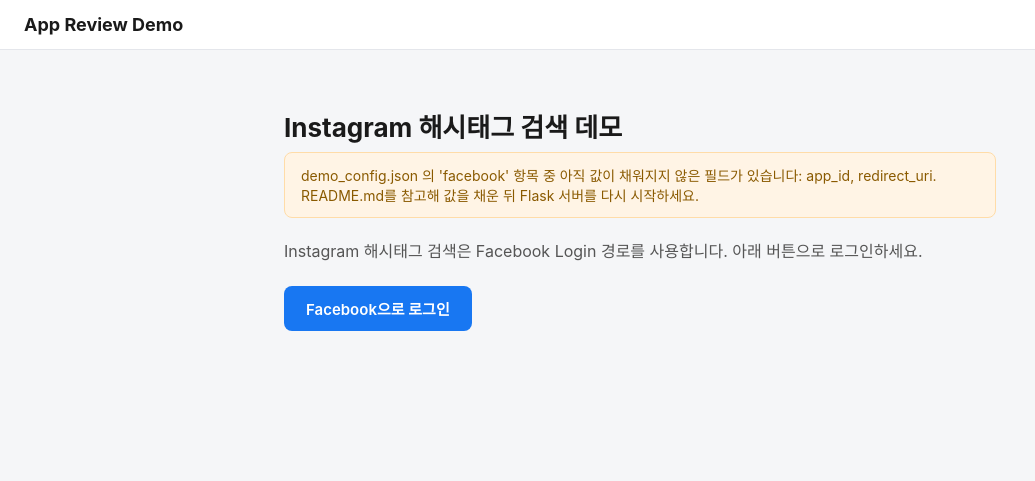
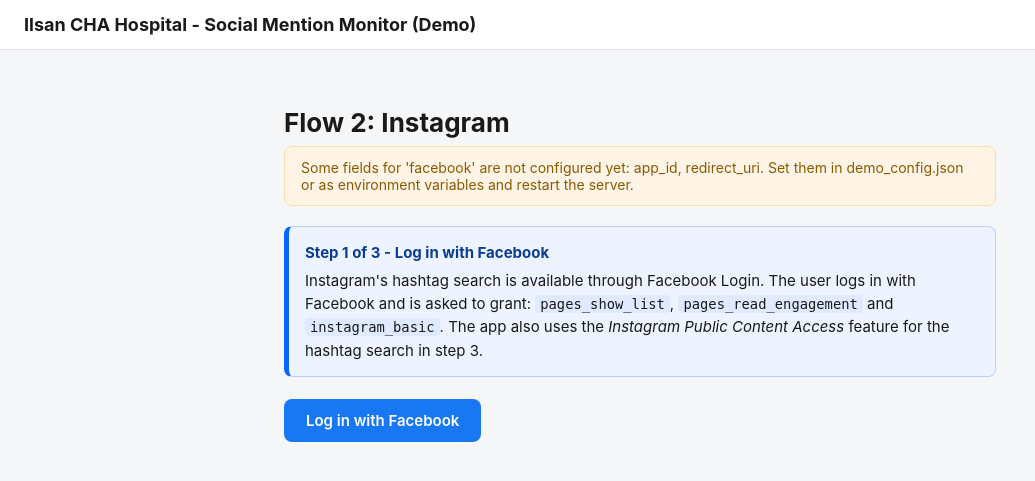
Before and after one commit to ilsanchamcmp-max/app-review-demo, a Flask app: page /instagram in a window 1280 px wide. Shown: the top 481 px of the page, without its empty margins (0-1035 px from the left). Run offline with Flask 3, Linux system fonts and the light colour scheme.

Commit message:
English UI with permission captions, network error handling

```diff
--- a/app.py
+++ b/app.py
@@ -78,6 +78,18 @@
 CONFIG = load_config()
 
 app = Flask(__name__)
+
+
+@app.errorhandler(requests.RequestException)
+def handle_network_error(exc):
+    return render_template(
+        "error.html",
+        title="Temporary network problem",
+        message="A request to the Meta API timed out or failed. Please go back and try again.",
+        back_url=request.referrer or url_for("index"),
+    ), 502
+
+
 app.secret_key = (
     CONFIG.get("flask_secret_key")
     if not _is_placeholder(CONFIG.get("flask_secret_key"))
@@ -100,9 +112,8 @@
     missing = [k for k in ("app_id", "app_secret", "redirect_uri") if _is_placeholder(cfg.get(k))]
     if missing:
         return (
-            f"demo_config.json 의 '{provider_key}' 항목 중 아직 값이 채워지지 않은 "
-            f"필드가 있습니다: {', '.join(missing)}. README.md를 참고해 값을 채운 뒤 "
-            "Flask 서버를 다시 시작하세요."
+            f"Some fields for '{provider_key}' are not configured yet: {', '.join(missing)}. "
+            "Set them in demo_config.json or as environment variables and restart the server."
         )
     return None
 
@@ -146,7 +157,7 @@
     if error:
         return render_template(
             "error.html",
-            title="Threads 로그인 실패",
+            title="Threads login failed",
             message=request.args.get("error_description", error),
             back_url=url_for("threads_home"),
         )
@@ -155,8 +166,8 @@
     if not state or state != session.get("threads_oauth_state"):
         return render_template(
             "error.html",
-            title="Threads 로그인 실패",
-            message="state 값이 일치하지 않습니다(요청 위조 방지 검증 실패). 처음부터 다시 시도하세요.",
+            title="Threads login failed",
+            message="The state value did not match (CSRF check failed). Please start again.",
             back_url=url_for("threads_home"),
         )
 
@@ -164,8 +175,8 @@
     if not code:
         return render_template(
             "error.html",
-            title="Threads 로그인 실패",
-            message="인가 코드(code)를 받지 못했습니다.",
+            title="Threads login failed",
+            message="No authorization code was received.",
             back_url=url_for("threads_home"),
         )
 
@@ -184,8 +195,8 @@
     if resp.status_code != 200:
         return render_template(
             "error.html",
-            title="Threads 토큰 교환 실패",
-            message=f"응답 코드 {resp.status_code}: {resp.text[:500]}",
+            title="Threads token exchange failed",
+            message=f"Response {resp.status_code}: {resp.text[:500]}",
             back_url=url_for("threads_home"),
         )
 
@@ -215,7 +226,7 @@
     if profile_resp.status_code == 200:
         profile = profile_resp.json()
     else:
-        errors.append(f"프로필 조회 실패 (status {profile_resp.status_code}): {profile_resp.text[:500]}")
+        errors.append(f"Profile request failed (status {profile_resp.status_code}): {profile_resp.text[:500]}")
 
     media_resp = requests.get(
         f"{THREADS_GRAPH_BASE}/me/threads",
@@ -229,7 +240,7 @@
     if media_resp.status_code == 200:
         media = media_resp.json().get("data", [])
     else:
-        errors.append(f"내 게시물 조회 실패 (status {media_resp.status_code}): {media_resp.text[:500]}")
+        errors.append(f"Own posts request failed (status {media_resp.status_code}): {media_resp.text[:500]}")
 
     return render_template("threads_profile.html", profile=profile, media=media, errors=errors)
 
@@ -262,7 +273,7 @@
         if resp.status_code == 200:
             results = resp.json().get("data", [])
         else:
-            error = f"검색 API 호출 실패 (status {resp.status_code}): {resp.text[:500]}"
+            error = f"Search request failed (status {resp.status_code}): {resp.text[:500]}"
 
     return render_template(
         "threads.html",
@@ -316,7 +327,7 @@
     if error:
         return render_template(
             "error.html",
-            title="Facebook 로그인 실패",
+            title="Facebook login failed",
             message=request.args.get("error_description", error),
             back_url=url_for("instagram_home"),
         )
@@ -325,8 +336,8 @@
     if not state or state != session.get("fb_oauth_state"):
         return render_template(
             "error.html",
-            title="Facebook 로그인 실패",
-            message="state 값이 일치하지 않습니다(요청 위조 방지 검증 실패). 처음부터 다시 시도하세요.",
+            title="Facebook login failed",
+            message="The state value did not match (CSRF check failed). Please start again.",
             back_url=url_for("instagram_home"),
         )
 
@@ -334,8 +345,8 @@
     if not code:
         return render_template(
             "error.html",
-            title="Facebook 로그인 실패",
-            message="인가 코드(code)를 받지 못했습니다.",
+            title="Facebook login failed",
+            message="No authorization code was received.",
             back_url=url_for("instagram_home"),
         )
 
@@ -353,8 +364,8 @@
     if resp.status_code != 200:
         return render_template(
             "error.html",
-            title="Facebook 토큰 교환 실패",
-            message=f"응답 코드 {resp.status_code}: {resp.text[:500]}",
+            title="Facebook token exchange failed",
+            message=f"Response {resp.status_code}: {resp.text[:500]}",
             back_url=url_for("instagram_home"),
         )
 
@@ -372,7 +383,7 @@
         timeout=15,
     )
     if resp.status_code != 200:
-        return [], f"관리 페이지 목록 조회 실패 (status {resp.status_code}): {resp.text[:500]}"
+        return [], f"Managed Pages request failed (status {resp.status_code}): {resp.text[:500]}"
 
     pages = []
     for page in resp.json().get("data", []):
@@ -394,7 +405,7 @@
         timeout=15,
     )
     if resp.status_code != 200:
-        return None, None, f"페이지 조회 실패 (status {resp.status_code}): {resp.text[:500]}"
+        return None, None, f"Page request failed (status {resp.status_code}): {resp.text[:500]}"
     ig = resp.json().get("instagram_business_account") or {}
     return ig.get("id"), ig.get("username"), None
 
@@ -413,12 +424,12 @@
     if not pages and not _is_placeholder(fallback_page_id):
         ig_id, ig_username, fb_error = _fetch_page_instagram_account(access_token, fallback_page_id)
         if not fb_error:
-            pages = [{"id": fallback_page_id, "name": f"페이지 {fallback_page_id}", "ig_id": ig_id, "ig_username": ig_username}]
+            pages = [{"id": fallback_page_id, "name": f"Page {fallback_page_id}", "ig_id": ig_id, "ig_username": ig_username}]
             fallback_used = True
         else:
             error = (error + " / " if error else "") + fb_error
 
-    session["ig_pages"] = {p["id"]: p["ig_id"] for p in pages}
+    session["ig_pages"] = {p["id"]: [p["ig_id"], p["name"], p["ig_username"]] for p in pages}
     return render_template("instagram_pages.html", pages=pages, error=error, fallback_used=fallback_used)
 
 
@@ -432,16 +443,18 @@
     if page_id not in pages:
         return redirect(url_for("instagram_pages"))
 
-    ig_user_id = pages[page_id]
+    ig_user_id, page_name, ig_username = pages[page_id]
     if not ig_user_id:
         return render_template(
             "error.html",
-            title="Instagram 계정 없음",
-            message="선택한 페이지에 연결된 Instagram 비즈니스/크리에이터 계정이 없습니다.",
+            title="No Instagram account",
+            message="The selected Page has no linked Instagram professional account.",
             back_url=url_for("instagram_pages"),
         )
 
     session["ig_user_id"] = ig_user_id
+    session["ig_page_name"] = page_name
+    session["ig_username"] = ig_username
     return redirect(url_for("instagram_search"))
 
 
@@ -470,7 +483,7 @@
             timeout=15,
         )
         if hashtag_resp.status_code != 200:
-            error = f"해시태그 검색 실패 (status {hashtag_resp.status_code}): {hashtag_resp.text[:500]}"
+            error = f"Hashtag search failed (status {hashtag_resp.status_code}): {hashtag_resp.text[:500]}"
         else:
             hashtag_data = hashtag_resp.json().get("data", [])
             if hashtag_data:
@@ -484,7 +497,7 @@
                     timeout=15,
                 )
                 if media_resp.status_code != 200:
-                    error = f"게시물 조회 실패 (status {media_resp.status_code}): {media_resp.text[:500]}"
+                    error = f"Media request failed (status {media_resp.status_code}): {media_resp.text[:500]}"
                 else:
                     results = media_resp.json().get("data", [])
 
--- a/static/style.css
+++ b/static/style.css
@@ -127,3 +127,17 @@
 .profile-sub { color: #8a8d91; font-size: 13px; margin: 4px 0 8px; }
 .page-card { display: flex; justify-content: space-between; align-items: center; gap: 16px; }
 .next-step { margin-top: 28px; }
+
+.caption {
+  background: #eef4ff;
+  border: 1px solid #b9d0ff;
+  border-left: 5px solid #0866ff;
+  border-radius: 8px;
+  padding: 14px 16px;
+  margin: 0 0 22px;
+  font-size: 15px;
+  line-height: 1.55;
+}
+.caption strong { display: block; margin-bottom: 4px; color: #0b3d91; }
+code { background: #f0f2f5; padding: 1px 5px; border-radius: 4px; font-size: 0.92em; }
+.caption code { background: #dfe9ff; }
--- a/templates/base.html
+++ b/templates/base.html
@@ -1,5 +1,5 @@
 <!DOCTYPE html>
-<html lang="ko">
+<html lang="en">
 <head>
   <meta charset="UTF-8">
   <meta name="viewport" content="width=device-width, initial-scale=1.0">
@@ -8,7 +8,7 @@
 </head>
 <body>
   <header class="topbar">
-    <a href="{{ url_for('index') }}" class="brand">App Review Demo</a>
+    <a href="{{ url_for('index') }}" class="brand">Ilsan CHA Hospital - Social Mention Monitor (Demo)</a>
   </header>
   <main class="container">
     {% block content %}{% endblock %}
--- a/templates/error.html
+++ b/templates/error.html
@@ -3,5 +3,5 @@
 {% block content %}
   <h1>{{ title }}</h1>
   <div class="notice error">{{ message }}</div>
-  <a class="btn btn-primary" href="{{ back_url }}">돌아가기</a>
+  <a class="btn btn-primary" href="{{ back_url }}">Go back</a>
 {% endblock %}
--- a/templates/instagram.html
+++ b/templates/instagram.html
@@ -1,20 +1,32 @@
 {% extends "base.html" %}
-{% block title %}Instagram 해시태그 검색 데모{% endblock %}
+{% block title %}Instagram - Hashtag search{% endblock %}
 {% block content %}
-  <h1>Instagram 해시태그 검색 데모</h1>
+  <h1>Flow 2: Instagram</h1>
 
   {% if warning %}
     <div class="notice warn">{{ warning }}</div>
   {% endif %}
 
   {% if not logged_in %}
-    <p class="lead">Instagram 해시태그 검색은 Facebook Login 경로를 사용합니다. 아래 버튼으로 로그인하세요.</p>
-    <a class="btn btn-facebook" href="{{ url_for('facebook_login') }}">Facebook으로 로그인</a>
+    <div class="caption">
+      <strong>Step 1 of 3 - Log in with Facebook</strong>
+      Instagram's hashtag search is available through Facebook Login. The user logs in with Facebook and is asked to grant: <code>pages_show_list</code>, <code>pages_read_engagement</code> and <code>instagram_basic</code>. The app also uses the <em>Instagram Public Content Access</em> feature for the hashtag search in step 3.
+    </div>
+    <a class="btn btn-facebook" href="{{ url_for('facebook_login') }}">Log in with Facebook</a>
   {% else %}
-    <p class="lead">병원 이름으로 검색해보세요. <a href="{{ url_for('instagram_pages') }}">← 페이지 다시 선택</a></p>
+    <div class="caption">
+      <strong>Step 3 of 3 - Feature shown: Instagram Public Content Access</strong>
+      Using the Instagram account linked to the Page chosen in step 2, the app calls <code>GET /ig_hashtag_search</code> and <code>GET /{hashtag-id}/top_media</code> to show public Instagram posts for the hashtag typed below. The hospital's communications team uses these results to see what the public is posting about the hospital.
+    </div>
+
+    <p class="lead">
+      Connected Page: <strong>{{ session.get('ig_page_name') or '-' }}</strong>
+      &middot; Instagram account: <strong>{% if session.get('ig_username') %}@{{ session.get('ig_username') }}{% else %}-{% endif %}</strong>
+      &middot; <a href="{{ url_for('instagram_pages') }}">&larr; Change Page</a>
+    </p>
     <form class="search-form" method="post" action="{{ url_for('instagram_search') }}">
-      <input type="text" name="keyword" placeholder="예: 일산차병원" value="{{ keyword or '' }}" required>
-      <button type="submit" class="btn btn-primary">검색</button>
+      <input type="text" name="keyword" placeholder="Hashtag, e.g. 일산차병원" value="{{ keyword or '' }}" required>
+      <button type="submit" class="btn btn-primary">Search</button>
     </form>
 
     {% if error %}
@@ -23,27 +35,28 @@
 
     {% if searched and not error %}
       {% if results %}
+        <h2 class="section-title">Public Instagram posts for #{{ keyword }}</h2>
         <div class="result-grid">
           {% for item in results %}
             <article class="card">
               {% if item.media_url %}
                 <div class="card-media">
-                  <img src="{{ item.media_url }}" alt="게시물 이미지" loading="lazy">
+                  <img src="{{ item.media_url }}" alt="Post image" loading="lazy">
                 </div>
               {% endif %}
               <div class="card-meta">
                 <span class="timestamp">{{ item.timestamp or '' }}</span>
               </div>
-              <p class="card-text">{{ item.caption or '(캡션 없음)' }}</p>
+              <p class="card-text">{{ item.caption or '(no caption)' }}</p>
               {% if item.permalink %}
-                <a class="card-link" href="{{ item.permalink }}" target="_blank" rel="noopener">원문 보기 ↗</a>
+                <a class="card-link" href="{{ item.permalink }}" target="_blank" rel="noopener">View original post &nearr;</a>
               {% endif %}
             </article>
           {% endfor %}
         </div>
       {% else %}
         <div class="empty-state">
-          <p>검색 결과가 없습니다.</p>
+          <p>No results found.</p>
         </div>
       {% endif %}
     {% endif %}
```
Also changed, not shown: templates/index.html (+15 -9 lines), templates/instagram_pages.html (+14 -9 lines), templates/threads.html (+20 -11 lines), templates/threads_profile.html (+18 -13 lines).
